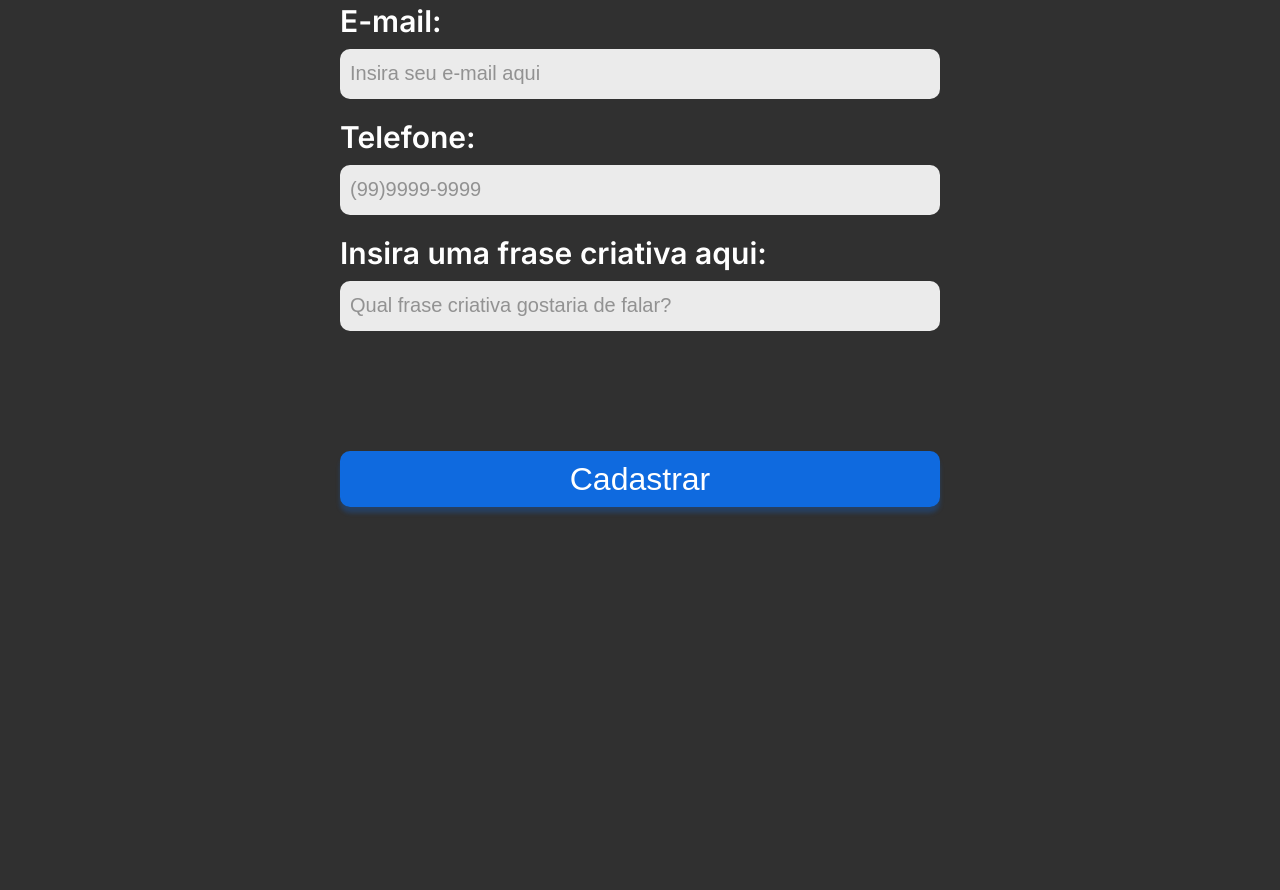
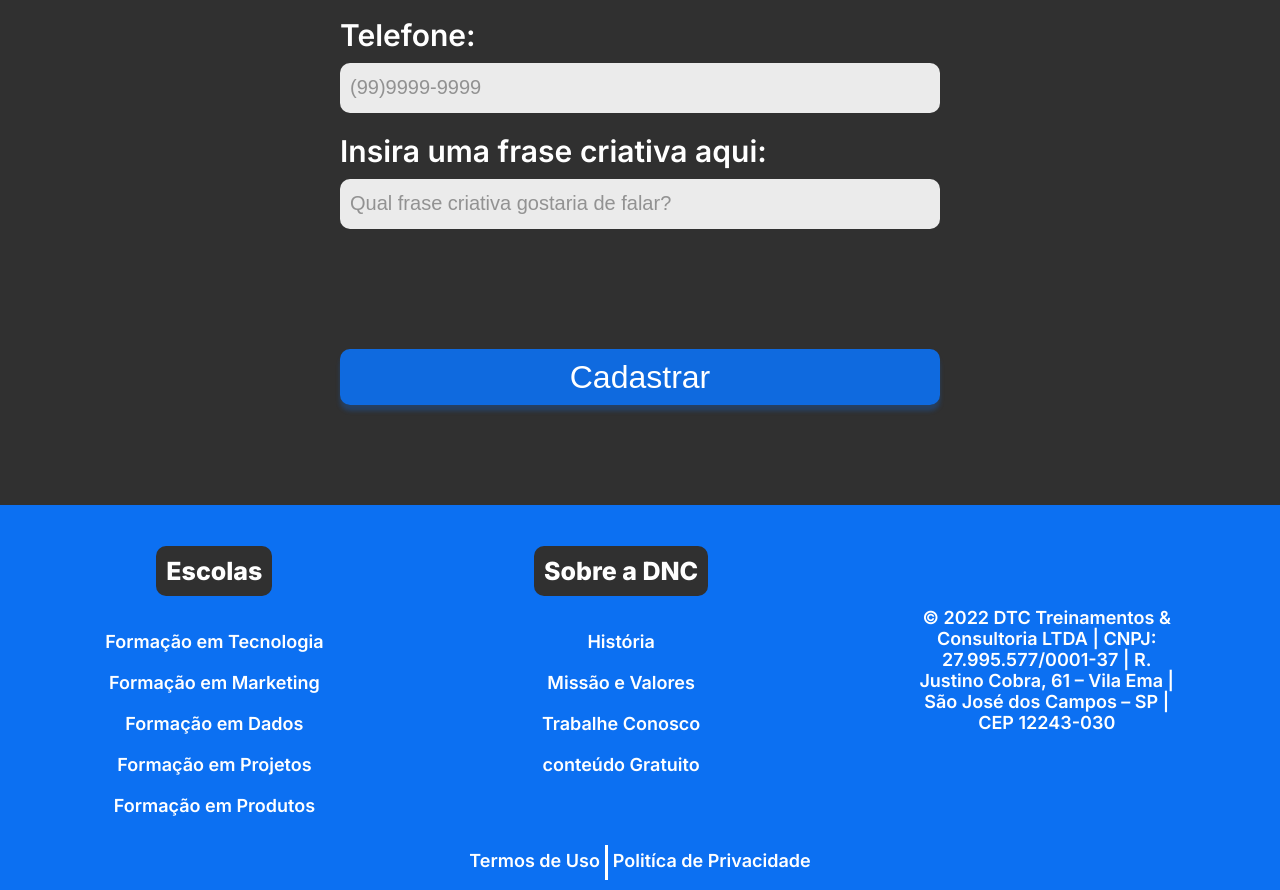
Before and after one commit to Kuromyuto/Bootcamp-dnc, a plain HTML site: page index.html in a window 1280 px wide. Shown: the part 1176-2066 px from the top of the page. Before the commit the page ends 1783 px from the top, so only its background shows below. Drawn offline with Linux system fonts and the light colour scheme.

Commit message:
Adicionando media query para mobile

```diff
--- a/index.css
+++ b/index.css
@@ -87,7 +87,7 @@ header{
 }
 
 header h1{
-    font-size: 80px;
+    font-size: 60px;
     font-weight: 800;
     text-transform: uppercase;
 
@@ -97,7 +97,7 @@ header h1{
 
 header h2{
     text-align: center;
-    font-size: 40px;
+    font-size: 30px;
     font-weight: 700;
 
     margin-bottom: 100px;
@@ -166,3 +166,144 @@ input[type="submit"]{
     box-shadow: 0px 6px 4px rgba(12, 112, 242, 0.25);
     cursor: pointer;
 }
+
+footer{
+    width: 100%;
+    background-color: var(--azul-dnc);
+}
+
+footer .linha1{
+    display: flex;
+    justify-content: space-around;
+    align-items: center;
+}
+
+footer ul{
+    list-style: none;
+    margin: 0px;
+    padding: 0px;
+}
+
+footer nav{
+    display: flex;
+    flex-direction: column;
+    align-items: center;
+
+    height: 330px;
+
+}
+
+footer h5{
+    text-align: center;
+    color: white;
+    font-weight: 800;
+    font-size: 25px;
+    font-family: var(--fonte-padrao);
+
+    background-color: var(--preto-dnc);
+    border-radius: 10px;
+
+    padding: 10px 10px 10px 10px;
+    margin-bottom: 15px;
+}
+
+
+footer ul li:hover{
+    color: var(--cinza-hover);
+}
+
+footer ul li{
+     text-align: center;
+     color: white;
+    font-weight: 600;
+    font-size: 18px;
+    font-family: var(--fonte-padrao);
+
+    margin: 20px 0px 20px 0px;
+
+}
+
+footer ul li a{
+    color: white;
+    text-decoration: none;
+}
+
+footer .endereco{
+    font-weight: 600;
+    font-size: 18px;
+    font-family: var(--fonte-padrao);
+    color: white;
+    text-align: center;
+    width: 20%;
+}
+
+footer .linha2{
+    display: flex;
+    justify-content: center;
+    margin: 0px;
+    padding: 10px;
+    height: 35px;
+}
+
+footer .linha2 a{
+   font-family: var(--fonte-padrao);
+   font-size: 18px;
+   font-weight: 600;
+   color: white;
+   text-decoration: none;
+   padding: 5px;
+
+}
+
+
+footer .linha2 a:first-child{
+    border-right: 3px solid white;
+}
+
+footer .linha2 a:hover{
+    color: var(--cinza-hover);
+}
+
+@media only screen and (max-width: 600px){
+    #principal{
+        flex-direction: column;
+        height: auto;
+    }
+
+    #menu{
+        flex-direction: column;
+        width: 100%;
+        margin: 0px;
+    }
+
+    #menu a{
+        display: flex;
+        height: 50px;
+        align-items: center;
+    }
+
+    #principal button{
+        width: 100%;
+        margin: 0px;
+    }
+
+    section h1{
+        font-size:38px;
+    }
+
+    section h2{
+        font-size: 28px;
+        padding-right: 15px;
+        padding-left: 15px;
+    }
+
+    form{
+        width: 95%;
+        font-size: 20px;
+    }
+
+    .checkbox-itens label{
+        font-size: 17px;
+    }
+
+}
--- a/index.html
+++ b/index.html
@@ -25,7 +25,7 @@
         <h1>Bootcamp DNC</h1>
 
         <h2>Esse será um evento exclusivo para todos os alunos
-            <br>da <b>CDNC</b>, que querem <span class="invert">acelerar a carreira</span> com uma
+            <br>da <b>DNC</b>, que querem <span class="invert">acelerar a carreira</span> com uma
             <br>semana intensiva de conteúdo de mercado entre
            <br><span class="invert">BACK-END, FRONT-END & BANCO DE DADOS.</span></h2>
         </header>
@@ -79,5 +79,56 @@
         </form>
     </section>
 
+    <footer>
+        <div class="linha1">
+        <nav>
+         <h5>Escolas</h5>
+         <ul>
+            <li>
+                <a href="">Formação em Tecnologia</a>
+            </li>
+            <li>
+                <a href="">Formação em Marketing</a>
+            </li>
+            <li>
+                <a href="">Formação em Dados</a>
+            </li>
+            <li>
+                <a href="">Formação em Projetos</a>
+            </li>
+            <li>
+                <a href="">Formação em Produtos</a>
+            </li>
+         </ul>
+        </nav>
+        <nav>
+            <h5>Sobre a DNC</h5>
+            <ul>
+            <li>
+                <a href="">História</a>
+            </li>
+            <li>
+                <a href="">Missão e Valores</a>
+            </li>
+            <li>
+                <a href="">Trabalhe Conosco</a>
+            </li>
+            <li>
+                <a href="">conteúdo Gratuito</a>
+            </li>
+            </ul>
+        </nav>
+        <div class="endereco">
+        © 2022 DTC Treinamentos & Consultoria LTDA | CNPJ: 27.995.577/0001-37 | R. Justino Cobra, 61 – Vila Ema | São José dos Campos – SP | CEP 12243-030
+        </div>
+        </div>
+        <div class="linha2">
+        <a href="">Termos de Uso</a>
+        <a href="">Politíca de Privacidade</a>
+
+        </div>
+    </footer>
+
+
 </body>
 </html>
```
